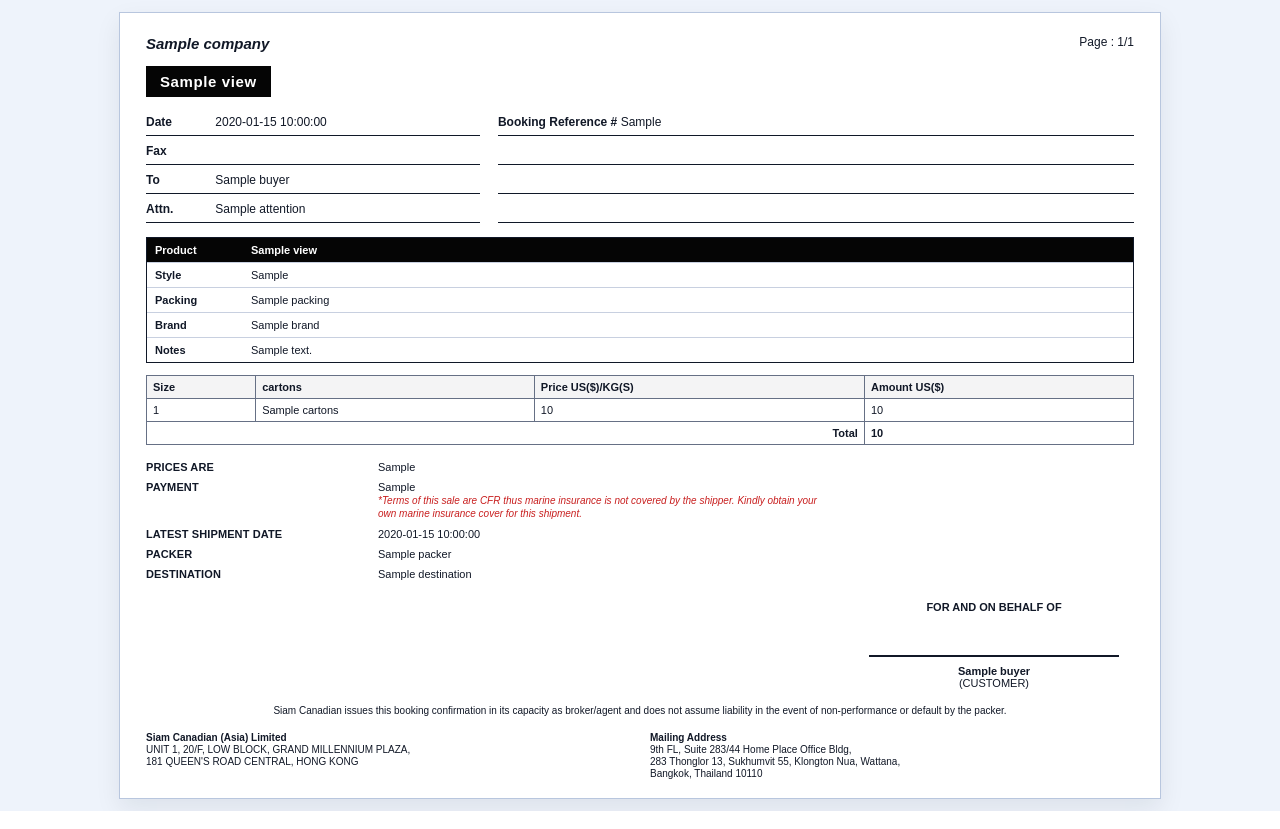
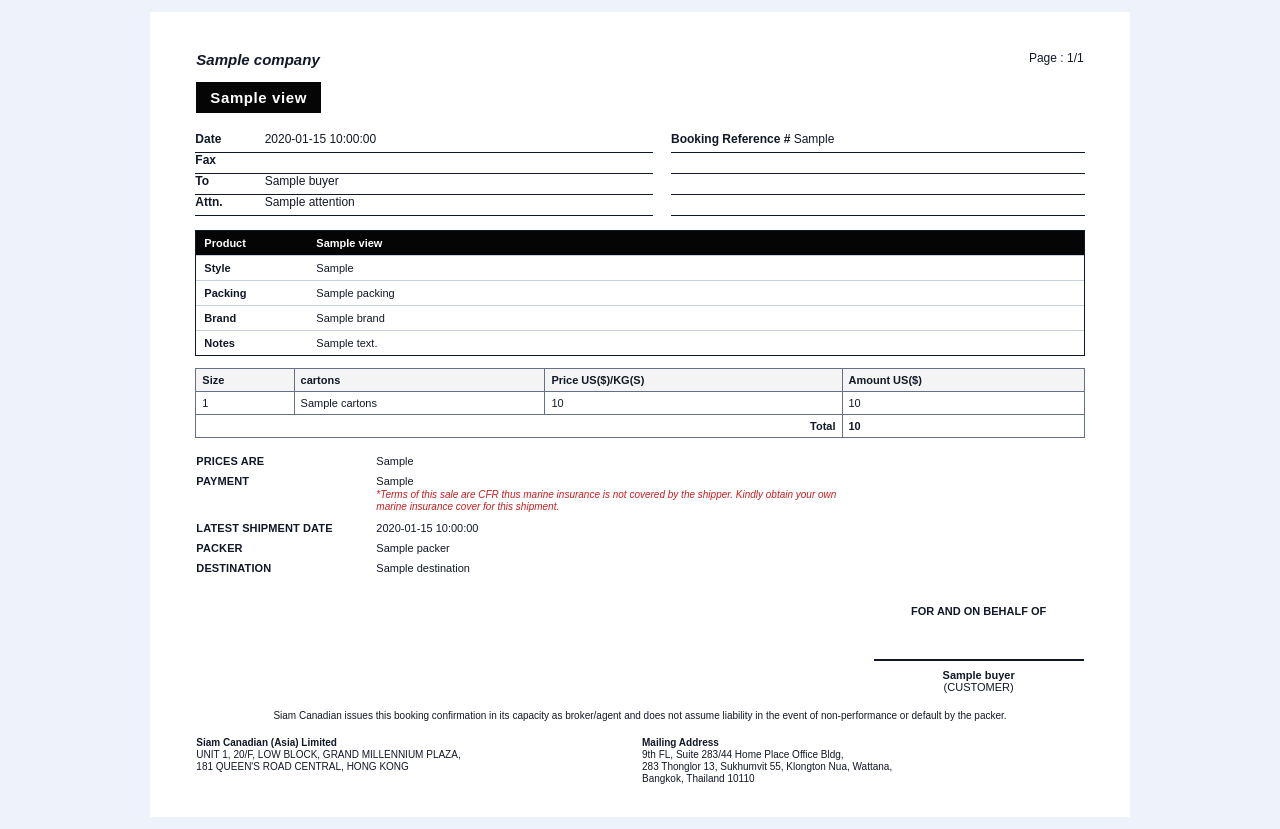
Before and after one commit to kswaminaido/Alkamaris, a Laravel app: template alk-api/resources/views/documents/transactions/preview.blade.php in a window 1280 px wide. Run offline with Laravel 12, Linux system fonts and the light colour scheme; the template is opened without the code that fills it: most values are stand-ins (such as "Sample title", 1, 10 or a date in 2020).

Commit message:
[Task-12] PDF Update

```diff
--- a/alk-api/resources/views/documents/transactions/preview.blade.php
+++ b/alk-api/resources/views/documents/transactions/preview.blade.php
@@ -4,67 +4,114 @@
   <meta charset="utf-8">
   <title>{{ $view['label'] }}</title>
   <style>
-    body { margin: 0; font-family: Arial, sans-serif; background: #eef3fb; color: #111827; }
-    .pv-wrap { padding: 12px; }
-    .pv-page { width: 100%; max-width: 1040px; margin: 0 auto; background: #fff; border: 1px solid #b8c6de; box-shadow: 0 10px 24px rgba(15, 23, 42, 0.08); }
-    .pv-page-inner { padding: 22px 26px 18px; }
-    .pv-head { display: flex; justify-content: space-between; align-items: flex-start; gap: 12px; }
+    @page { margin: 0; }
+    body { margin: 0; font-family: Arial, sans-serif; background: #ffffff; color: #111827; }
+    .pv-wrap { padding: 0; }
+    .pv-page { width: 100%; margin: 0; background: #fff; }
+    .pv-page-inner { padding: 10mm 12mm 8mm; }
+    .pv-head { width: 100%; border-collapse: collapse; }
+    .pv-head td { vertical-align: top; }
+    .pv-head-right { text-align: right; }
     .pv-company { font-size: 15px; font-weight: 700; font-style: italic; margin-bottom: 14px; }
     .pv-title { display: inline-block; background: #050505; color: #fff; padding: 7px 14px; font-size: 15px; font-weight: 800; letter-spacing: 0.04em; }
     .pv-page-no { font-size: 12px; }
-    .pv-meta { display: grid; grid-template-columns: 1.05fr 2fr; gap: 8px 18px; margin-top: 18px; font-size: 12px; }
-    .pv-meta div { padding-bottom: 6px; border-bottom: 1px solid #101828; }
+    .pv-meta { width: 100%; border-collapse: collapse; margin-top: 18px; font-size: 12px; }
+    .pv-meta td { padding: 0 0 6px; border-bottom: 1px solid #101828; vertical-align: top; }
+    .pv-meta .pv-meta-spacer { width: 18px; border-bottom: 0; padding: 0; }
     .pv-meta strong { display: inline-block; min-width: 66px; }
     .pv-product { margin-top: 14px; border: 1px solid #101828; }
-    .pv-product-head { display: grid; grid-template-columns: 96px 1fr; background: #050505; color: #fff; font-weight: 700; }
-    .pv-product-head div, .pv-product-row div { padding: 6px 8px; font-size: 11px; }
-    .pv-product-row { display: grid; grid-template-columns: 96px 1fr; border-top: 1px solid #c8d0e0; }
+    .pv-product table { width: 100%; border-collapse: collapse; }
+    .pv-product td { padding: 6px 8px; font-size: 11px; vertical-align: top; }
+    .pv-product-head td { background: #050505; color: #fff; font-weight: 700; }
+    .pv-product-row td { border-top: 1px solid #c8d0e0; }
+    .pv-product-label { width: 96px; }
     .pv-table { width: 100%; border-collapse: collapse; margin-top: 12px; font-size: 11px; }
     .pv-table th, .pv-table td { border: 1px solid #667085; padding: 5px 6px; text-align: left; }
     .pv-table th { background: #f4f4f5; }
-    .pv-lower { display: grid; grid-template-columns: 1fr 280px; gap: 18px; align-items: start; margin-top: 16px; }
-    .pv-keylines { display: grid; gap: 8px; }
-    .pv-keyline { display: grid; grid-template-columns: 220px minmax(0, 1fr); gap: 12px; font-size: 11px; }
+    .pv-lower { width: 100%; border-collapse: collapse; margin-top: 16px; }
+    .pv-lower td { vertical-align: top; }
+    .pv-lower-left { padding-right: 18px; }
+    .pv-lower-right { width: 210px; }
+    .pv-keylines { width: 100%; border-collapse: collapse; }
+    .pv-keylines td { padding: 0 0 8px; font-size: 11px; vertical-align: top; }
+    .pv-keylines .pv-keyline-label { width: 170px; padding-right: 10px; }
     .pv-keyline strong { font-size: 11px; letter-spacing: 0.01em; }
     .pv-red { color: #c81e1e; font-style: italic; margin-top: 2px; font-size: 10px; line-height: 1.25; }
-    .pv-sign-wrap { display: flex; align-items: flex-end; }
-    .pv-sign { text-align: center; align-self: end; margin-top: 140px; width: 100%; }
+    .pv-sign { text-align: center; margin-top: 150px; width: 100%; }
     .pv-sign hr { border: 0; border-top: 2px solid #111827; max-width: 250px; margin: 0 auto 8px; }
     .pv-sign div { font-size: 11px; }
     .pv-footer-note { text-align: center; font-size: 10px; margin-top: 16px; line-height: 1.25; }
-    .pv-office { display: grid; grid-template-columns: 1fr 1fr; gap: 20px; margin-top: 14px; font-size: 10px; line-height: 1.2; }
-    @media print { body { background: #fff; } .pv-wrap { padding: 0; } .pv-page { border: 0; box-shadow: none; margin: 0; } }
+    .pv-office { width: 100%; border-collapse: collapse; margin-top: 14px; font-size: 10px; line-height: 1.2; }
+    .pv-office td { width: 50%; vertical-align: top; }
+    .pv-office .pv-office-gap { width: 20px; }
+    @media screen {
+      body { background: #eef3fb; }
+      .pv-wrap { padding: 12px; }
+      .pv-page { max-width: 980px; margin: 0 auto; }
+    }
+    @media print { body { background: #fff; } .pv-wrap { padding: 0; } .pv-page { margin: 0; max-width: none; } .pv-page-inner { padding: 10mm 12mm 8mm; } }
   </style>
 </head>
 <body>
   <div class="pv-wrap">
     <section class="pv-page">
       <div class="pv-page-inner">
-        <div class="pv-head">
-          <div>
+        <table class="pv-head">
+          <tr>
+            <td>
             <div class="pv-company">{{ $view['company'] }}</div>
             <div class="pv-title">{{ $view['title'] }}</div>
-          </div>
-          <div class="pv-page-no">Page : 1/1</div>
-        </div>
+            </td>
+            <td class="pv-head-right"><div class="pv-page-no">Page : 1/1</div></td>
+          </tr>
+        </table>
 
-        <div class="pv-meta">
-          <div><strong>Date</strong> {{ $view['render_date'] }}</div>
-          <div><strong>Booking Reference #</strong> {{ $view['booking_reference'] }}</div>
-          <div><strong>Fax</strong></div>
-          <div></div>
-          <div><strong>To</strong> {{ $view['buyer'] }}</div>
-          <div></div>
-          <div><strong>Attn.</strong> {{ $view['attention'] }}</div>
-          <div></div>
-        </div>
+        <table class="pv-meta">
+          <tr>
+            <td><strong>Date</strong> {{ $view['render_date'] }}</td>
+            <td class="pv-meta-spacer"></td>
+            <td><strong>Booking Reference #</strong> {{ $view['booking_reference'] }}</td>
+          </tr>
+          <tr>
+            <td><strong>Fax</strong></td>
+            <td class="pv-meta-spacer"></td>
+            <td></td>
+          </tr>
+          <tr>
+            <td><strong>To</strong> {{ $view['buyer'] }}</td>
+            <td class="pv-meta-spacer"></td>
+            <td></td>
+          </tr>
+          <tr>
+            <td><strong>Attn.</strong> {{ $view['attention'] }}</td>
+            <td class="pv-meta-spacer"></td>
+            <td></td>
+          </tr>
+        </table>
 
         <div class="pv-product">
-          <div class="pv-product-head"><div>Product</div><div>{{ $view['product_title'] }}</div></div>
-          <div class="pv-product-row"><div><strong>Style</strong></div><div>{{ $view['product_style'] }}</div></div>
-          <div class="pv-product-row"><div><strong>Packing</strong></div><div>{{ $view['packing'] }}</div></div>
-          <div class="pv-product-row"><div><strong>Brand</strong></div><div>{{ $view['brand'] }}</div></div>
-          <div class="pv-product-row"><div><strong>Notes</strong></div><div>{{ $view['notes'] }}</div></div>
+          <table>
+            <tr class="pv-product-head">
+              <td class="pv-product-label">Product</td>
+              <td>{{ $view['product_title'] }}</td>
+            </tr>
+            <tr class="pv-product-row">
+              <td class="pv-product-label"><strong>Style</strong></td>
+              <td>{{ $view['product_style'] }}</td>
+            </tr>
+            <tr class="pv-product-row">
+              <td class="pv-product-label"><strong>Packing</strong></td>
+              <td>{{ $view['packing'] }}</td>
+            </tr>
+            <tr class="pv-product-row">
+              <td class="pv-product-label"><strong>Brand</strong></td>
+              <td>{{ $view['brand'] }}</td>
+            </tr>
+            <tr class="pv-product-row">
+              <td class="pv-product-label"><strong>Notes</strong></td>
+              <td>{{ $view['notes'] }}</td>
+            </tr>
+          </table>
         </div>
 
         <table class="pv-table">
@@ -91,33 +138,55 @@
           </tfoot>
         </table>
 
-        <div class="pv-lower">
-          <div class="pv-keylines">
-            <div class="pv-keyline"><strong>PRICES ARE</strong><div>{{ $view['price_basis'] }}</div></div>
-            <div class="pv-keyline"><strong>PAYMENT</strong><div>{{ $view['payment_terms'] }}<div class="pv-red">*Terms of this sale are CFR thus marine insurance is not covered by the shipper. Kindly obtain your own marine insurance cover for this shipment.</div></div></div>
-            <div class="pv-keyline"><strong>LATEST SHIPMENT DATE</strong><div>{{ $view['latest_shipment_date'] }}</div></div>
-            <div class="pv-keyline"><strong>PACKER</strong><div>{{ $view['packer'] }}</div></div>
-            <div class="pv-keyline"><strong>DESTINATION</strong><div>{{ $view['destination'] }}</div></div>
-          </div>
-          <div class="pv-sign-wrap">
-            <div class="pv-sign">
+        <table class="pv-lower">
+          <tr>
+            <td class="pv-lower-left">
+              <table class="pv-keylines">
+                <tr class="pv-keyline">
+                  <td class="pv-keyline-label"><strong>PRICES ARE</strong></td>
+                  <td>{{ $view['price_basis'] }}</td>
+                </tr>
+                <tr class="pv-keyline">
+                  <td class="pv-keyline-label"><strong>PAYMENT</strong></td>
+                  <td>{{ $view['payment_terms'] }}<div class="pv-red">*Terms of this sale are CFR thus marine insurance is not covered by the shipper. Kindly obtain your own marine insurance cover for this shipment.</div></td>
+                </tr>
+                <tr class="pv-keyline">
+                  <td class="pv-keyline-label"><strong>LATEST SHIPMENT DATE</strong></td>
+                  <td>{{ $view['latest_shipment_date'] }}</td>
+                </tr>
+                <tr class="pv-keyline">
+                  <td class="pv-keyline-label"><strong>PACKER</strong></td>
+                  <td>{{ $view['packer'] }}</td>
+                </tr>
+                <tr class="pv-keyline">
+                  <td class="pv-keyline-label"><strong>DESTINATION</strong></td>
+                  <td>{{ $view['destination'] }}</td>
+                </tr>
+              </table>
+            </td>
+            <td class="pv-lower-right">
+              <div class="pv-sign">
               <div><strong>FOR AND ON BEHALF OF</strong></div>
               <div style="height:42px"></div>
               <hr>
               <div><strong>{{ $view['buyer'] }}</strong></div>
               <div>(CUSTOMER)</div>
-            </div>
-          </div>
-        </div>
+              </div>
+            </td>
+          </tr>
+        </table>
 
         <div class="pv-footer-note">
           Siam Canadian issues this booking confirmation in its capacity as broker/agent and does not assume liability in the event of non-performance or default by the packer.
         </div>
 
-        <div class="pv-office">
-          <div><strong>Siam Canadian (Asia) Limited</strong><br>UNIT 1, 20/F, LOW BLOCK, GRAND MILLENNIUM PLAZA,<br>181 QUEEN'S ROAD CENTRAL, HONG KONG</div>
-          <div><strong>Mailing Address</strong><br>9th FL, Suite 283/44 Home Place Office Bldg,<br>283 Thonglor 13, Sukhumvit 55, Klongton Nua, Wattana,<br>Bangkok, Thailand 10110</div>
-        </div>
+        <table class="pv-office">
+          <tr>
+            <td><strong>Siam Canadian (Asia) Limited</strong><br>UNIT 1, 20/F, LOW BLOCK, GRAND MILLENNIUM PLAZA,<br>181 QUEEN'S ROAD CENTRAL, HONG KONG</td>
+            <td class="pv-office-gap"></td>
+            <td><strong>Mailing Address</strong><br>9th FL, Suite 283/44 Home Place Office Bldg,<br>283 Thonglor 13, Sukhumvit 55, Klongton Nua, Wattana,<br>Bangkok, Thailand 10110</td>
+          </tr>
+        </table>
       </div>
     </section>
   </div>
```
